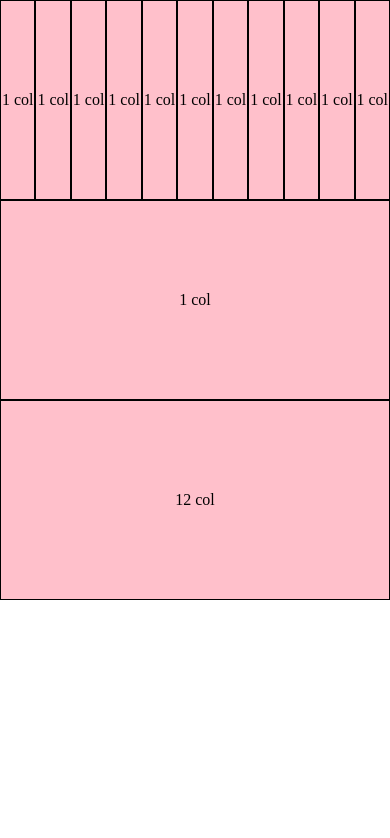
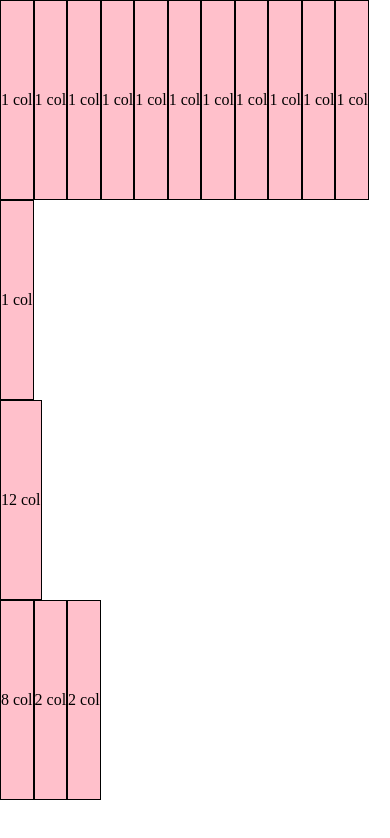
Before and after one commit to DamianoLandi/html-css-12bool, a plain HTML site: page index.html in a window 390 px wide. Drawn offline with Linux system fonts and the light colour scheme.

Commit message:
Third Row

```diff
--- a/index.html
+++ b/index.html
@@ -11,49 +11,59 @@
 <body>
    <div class="container">
        <div class="row">
-           <div class=".col-xs-3 .col-md-4 .col-lg-1">
+           <div class="col-xs-3 col-md-4 col-lg-1">
                1 col
            </div>
-           <div class=".col-xs-3 .col-md-4 .col-lg-1">
+           <div class="col-xs-3 col-md-4 col-lg-1">
                1 col
            </div>
-           <div class=".col-xs-3 .col-md-4 .col-lg-1">
+           <div class="col-xs-3 col-md-4 col-lg-1">
             1 col
            </div>
-           <div class=".col-xs-3 .col-md-4 .col-lg-1">
+           <div class="col-xs-3 col-md-4 col-lg-1">
             1 col
            </div>
-           <div class=".col-xs-3 .col-md-4 .col-lg-1">
+           <div class="col-xs-3 col-md-4 col-lg-1">
             1 col
            </div>
-           <div class=".col-xs-3 .col-md-4 .col-lg-1">
+           <div class="col-xs-3 col-md-4 col-lg-1">
             1 col
            </div>
-           <div class=".col-xs-3 .col-md-4 .col-lg-1">
+           <div class="col-xs-3 col-md-4 col-lg-1">
             1 col
            </div>
-           <div class=".col-xs-3 .col-md-4 .col-lg-1">
+           <div class="col-xs-3 col-md-4 col-lg-1">
             1 col
            </div>
-           <div class=".col-xs-3 .col-md-4 .col-lg-1">
+           <div class="col-xs-3 col-md-4 col-lg-1">
             1 col
            </div>
-           <div class=".col-xs-3 .col-md-4 .col-lg-1">
+           <div class="col-xs-3 col-md-4 col-lg-1">
             1 col
            </div>
-           <div class=".col-xs-3 .col-md-4 .col-lg-1">
+           <div class="col-xs-3 col-md-4 col-lg-1">
             1 col
            </div>
-           <div class=".col-xs-3 .col-md-4 .col-lg-1">
+           <div class="col-xs-3 col-md-4 col-lg-1">
             1 col
            </div>
        </div>
        <div class="row">
-           <div class=".col-lg-12">
+           <div class="col-lg-12">
                12 col
            </div>
        </div>
-       <div class="row"></div>
+       <div class="row">
+           <div class="col-xs-12 col-md-12 col col-lg-8">
+               8 col
+           </div>
+           <div class="col-xs-6 col-md-6 col-lg-2">
+               2 col
+           </div>
+           <div class="col-xs-6 col-md-6 col-lg-2">
+               2 col
+           </div>
+       </div>
        <div class="row"></div>
        <div class="row"></div>
    </div>
--- a/style.css
+++ b/style.css
@@ -5,5 +5,4 @@
     display: flex;
     justify-content: center;
     align-items: center;
-    flex-grow: 1;
 }
```
